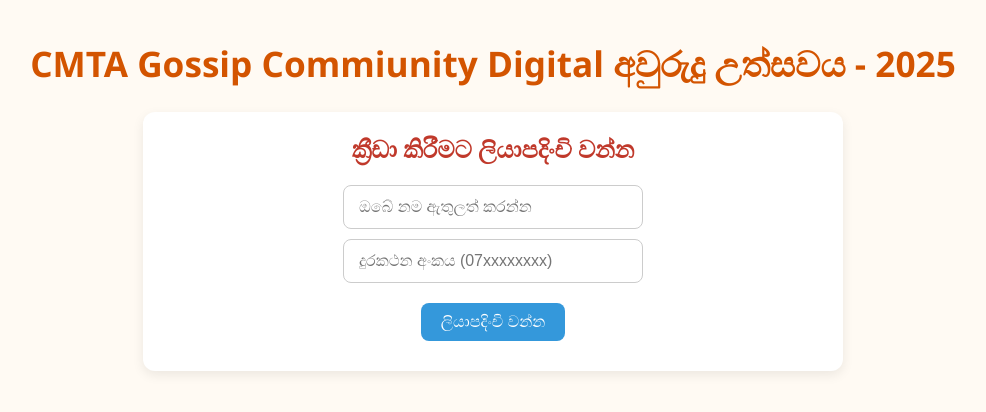
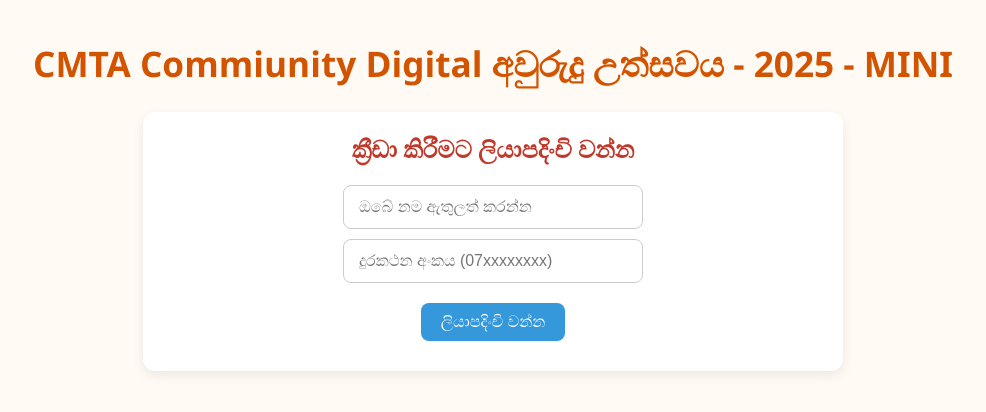
Before and after one commit to SLTharusha254/aurudu, a plain HTML site: page index.html in a window 1280 px wide. Shown: the whole page, without its empty margins (147-1133 px from the left). Drawn offline with Linux system fonts and the light colour scheme.

Commit message:
Update index.html

```diff
--- a/index.html
+++ b/index.html
@@ -3,12 +3,12 @@
 <head>
     <meta charset="UTF-8">
     <meta name="viewport" content="width=device-width, initial-scale=1.0">
-    <title>One Digital අවුරුදු උත්සවය</title>
+    <title>CMTA Digital අවුරුදු උත්සවය - MINI</title>
     <link rel="stylesheet" href="style.css"> <!-- CSS Link -->
 </head>
 <body>
 
-    <h1>CMTA Gossip Commiunity Digital අවුරුදු උත්සවය - 2025 </h1>
+    <h1>CMTA Commiunity Digital අවුරුදු උත්සවය - 2025 - MINI</h1>
 
     <!-- ===== 1. Registration Section ===== -->
     <div id="registerSection">
```
